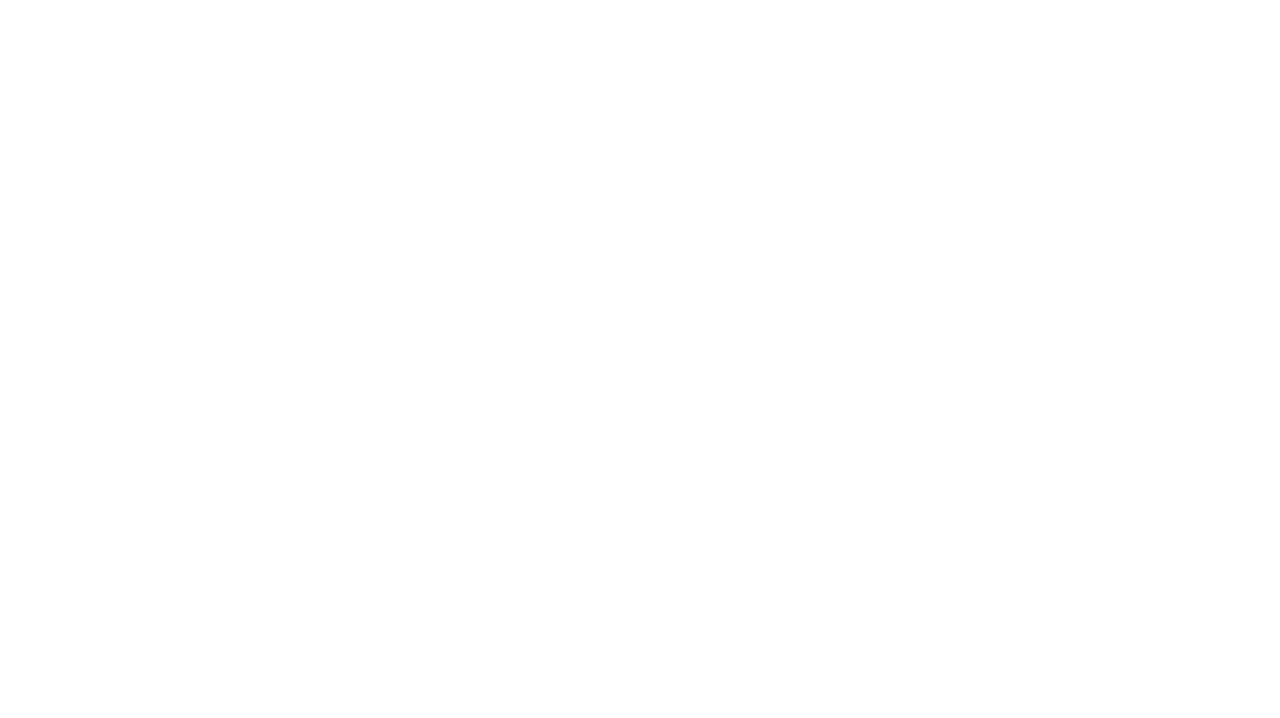
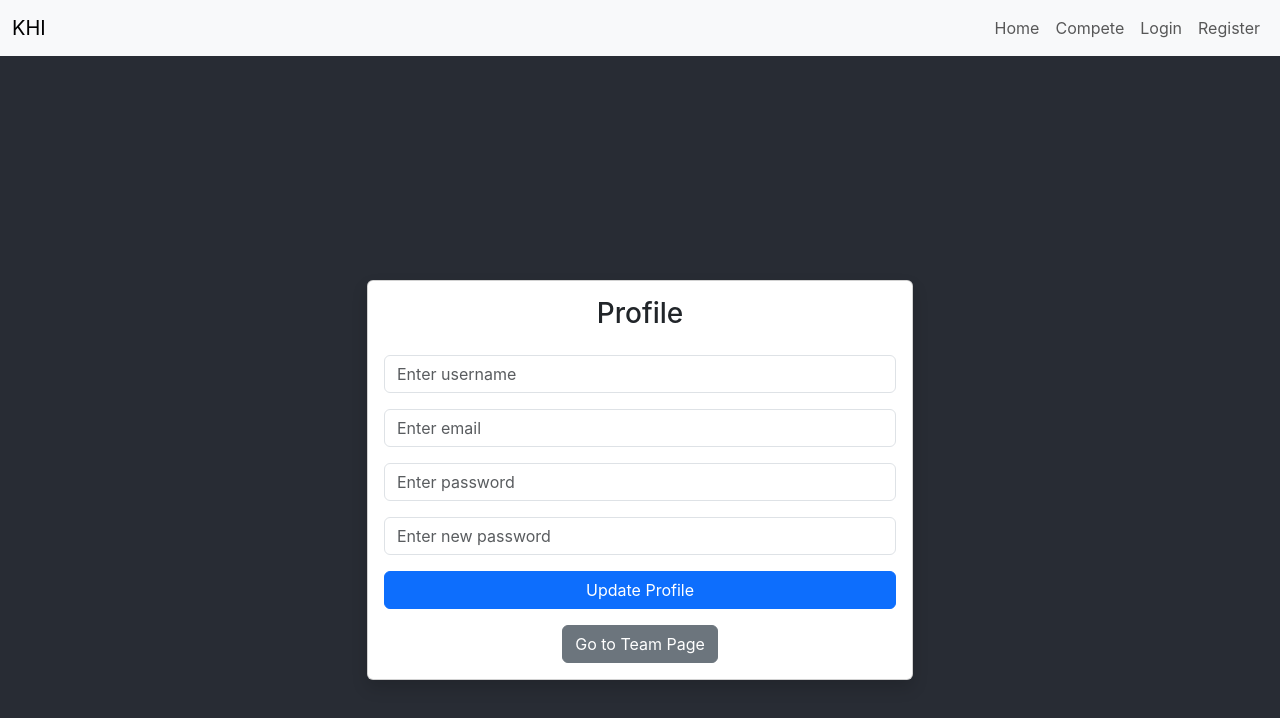
Before and after one commit to hacksu/kent-hack-it, a React (Create React App) app: page /profile in a window 1280 px wide. Before the commit this address had no page. Shown: the top 718 px of the page. Built offline with nearby package versions, Linux system fonts and the light colour scheme; no server answers.

Commit message:
Put together basic profile/team page

```diff
--- a/src/App.js
+++ b/src/App.js
@@ -1,6 +1,7 @@
 import { BrowserRouter as Router, Route, Routes } from 'react-router-dom'; // When the user moves around different pages the browser URL updates correctly
 import { Login } from './pages/login.js' // custom js that returns HTML
 import { Home } from './pages/home.js'
+import { Profile } from './pages/profile.js'
 import { Register } from './pages/register.js'
 import { Challenges } from './pages/challenges.js'
 import { ChallengeDetail } from './pages/challenge_template.js'
@@ -13,6 +14,7 @@ function App() {
       <Routes>
           <Route path="/" element={<Home />} />
           <Route path="/login" element={<Login />} />
+          <Route path="/profile" element={<Profile />} />
           <Route path="/register" element={<Register />} />
           <Route path="/compete" element={<Challenges />} />
           <Route path="/challenge" element={<ChallengeDetail />} />
--- a/src/components/navbar.js
+++ b/src/components/navbar.js
@@ -72,14 +72,21 @@ function Navbar() {
                       </li>
 
                       {authenticated ? (
+                        <>
+                          <li className="nav-item">
+                              <Link className="nav-link" to="/profile">
+                                Profile
+                              </Link>
+                          </li>
                           <li className="nav-item">
                               <button
                                   className="nav-link"
                                   onClick={HandleLogout}
                               >
-                                  Logout
+                                Logout
                               </button>
                           </li>
+                        </>
                       ) : (
                           <>
                               <li className="nav-item">
--- /dev/null
+++ b/src/pages/profile.js
@@ -0,0 +1,100 @@
+import '../App.css';
+import { useState } from 'react';
+import Team from './team.js'
+import Navbar from '../components/navbar.js'
+
+export function Profile() {
+  const [username, SetUsername] = useState("");
+  const [email, SetEmail] = useState("");
+  const [password, SetPassword] = useState("");
+  const [newPassword, SetNewPassword] = useState("");
+  const [pageIndex, SetPageIndex] = useState(0);
+
+  const ShowTeamPage = () => {
+    SetPageIndex(1);
+  };
+
+  return (
+    <>
+      {pageIndex === 1 ? (
+        <Team onShowProfile={() => SetPageIndex(0)}/>
+      ) : (
+        <div className="App">
+          <Navbar />
+          <header className="App-header">
+            <div className="container mt-5">
+              <div className="row justify-content-center">
+                <div className="col-md-6">
+                  <div className="card shadow">
+                    <div className="card-body">
+                      <h3 className="card-title text-center mb-4">Profile</h3>
+
+                      <form>
+                        <div className="mb-3">
+                          <input
+                            type="text"
+                            className="form-control"
+                            id="username"
+                            placeholder="Enter username"
+                            value={username}
+                            onChange={(e) => SetUsername(e.target.value)}
+                          />
+                        </div>
+                        <div className="mb-3">
+                          <input
+                            type="text"
+                            className="form-control"
+                            id="email"
+                            placeholder="Enter email"
+                            value={email}
+                            onChange={(e) => SetEmail(e.target.value)}
+                          />
+                        </div>
+                        <div className="mb-3">
+                          <input
+                            type="password"
+                            className="form-control"
+                            id="password"
+                            placeholder="Enter password"
+                            value={password}
+                            onChange={(e) => SetPassword(e.target.value)}
+                          />
+                        </div>
+                        <div className="mb-3">
+                          <input
+                            type="password"
+                            className="form-control"
+                            id="newPassword"
+                            placeholder="Enter new password"
+                            value={newPassword}
+                            onChange={(e) => SetNewPassword(e.target.value)}
+                          />
+                        </div>
+
+                        <div className="d-grid">
+                          <button type="submit" className="btn btn-primary">
+                            Update Profile
+                          </button>
+                        </div>
+                      </form>
+
+                      <div className="d-flex justify-content-center gap-4 mt-3">
+                        <button
+                          className="btn btn-secondary"
+                          onClick={ShowTeamPage}
+                        >
+                          Go to Team Page
+                        </button>
+                      </div>
+
+                    </div>
+                  </div>
+                </div>
+              </div>
+            </div>
+          </header>
+        </div>
+      )}
+    </>
+  );
+}
--- /dev/null
+++ b/src/pages/team.js
@@ -0,0 +1,54 @@
+import '../App.css';
+import { useState } from 'react';
+import Navbar from '../components/navbar.js'
+
+const Team = ({ onShowProfile }) => {
+  const [teamName, SetTeamName] = useState("None");
+
+  return (
+    <div className="App">
+      <Navbar />
+      <header className="App-header">
+        <div className="container mt-5">
+          <div className="row justify-content-center">
+            <div className="col-md-6">
+              <div className="card shadow">
+                <div className="card-body">
+                  <h3 className="card-title text-center mb-4">Team</h3>
+                  <form>
+                    <div className="mb-3">
+                      <input
+                        type="text"
+                        className="form-control"
+                        id="username"
+                        placeholder="Enter username"
+                        value={teamName}
+                        onChange={(e) => SetTeamName(e.target.value)}
+                      />
+                    </div>
+
+                    <div className="d-grid">
+                      <button type="submit" className="btn btn-primary">
+                        Create Team
+                      </button>
+                    </div>
+                  </form>
+
+                  <div className="d-flex justify-content-center gap-4 mt-3">
+                    <button
+                      className="btn btn-secondary"
+                      onClick={onShowProfile}
+                    >
+                      Go to Profile Page
+                    </button>
+                  </div>
+                </div>
+              </div>
+            </div>
+          </div>
+        </div>
+      </header>
+    </div>
+  );
+};
+export default Team;
```
